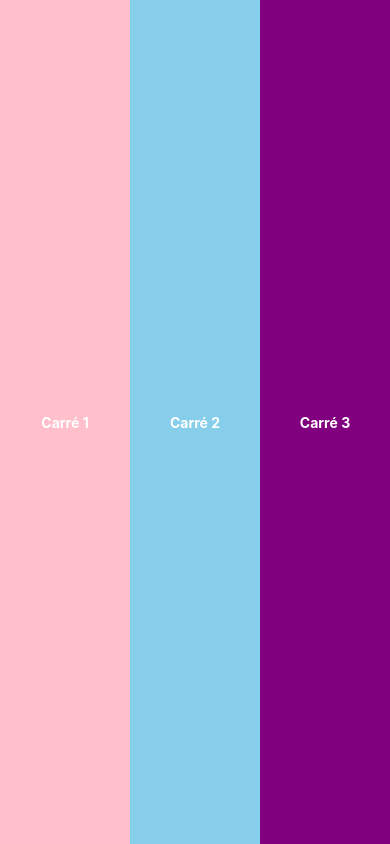
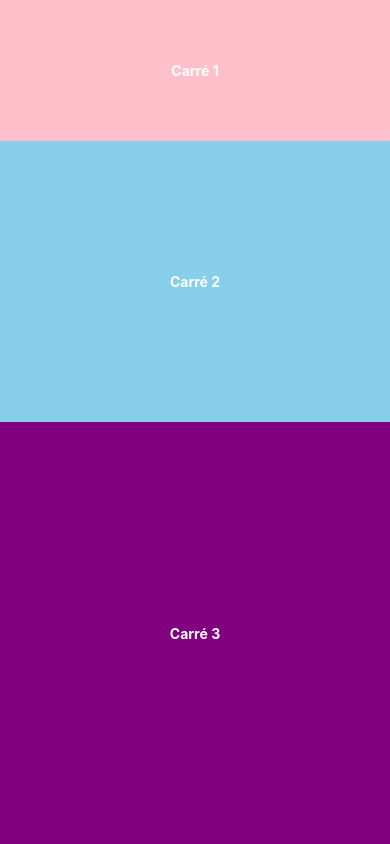
Before and after one commit to antigonePakloglou/labsReactNative, a React Native app in the folder labs/: screen / in a window 390 px wide. Built offline with nearby package versions, Linux system fonts and the light colour scheme.

Commit message:
lab02square03

```diff
--- a/labs/App.js
+++ b/labs/App.js
@@ -27,26 +27,28 @@ const styles = StyleSheet.create({
     alignItems: 'center'
   },
   carre: {
-    flex: 1,
     justifyContent: 'center',
     alignItems: 'center'
   },
   carreBlock: {
+    //par defaut on est en affichage colone
     flex: 1,
-    flexDirection: 'row',
     width: '100%',
     justifyContent: 'space-evenly'
   },
 
   carreOne:{
+    flex: 1,
     backgroundColor: 'pink'
   },
 
   carreTwo: {
+    flex: 2,
     backgroundColor: 'skyblue'
   },
 
   carreThree: {
+    flex: 3,
     backgroundColor: 'purple'
   },
 
```
